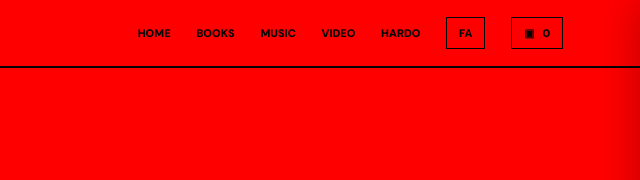
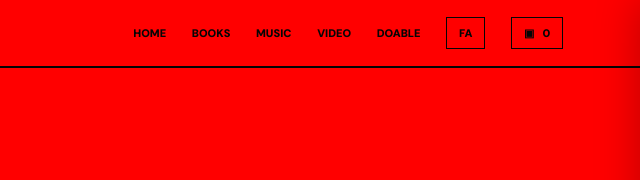
Before and after one commit to 3obhan/3obhan.github.io, a plain HTML site: page book/index.html in a window 1280 px wide. Shown: the top 180 px of the page, 640-1280 px from the left. Drawn offline with Linux system fonts and the light colour scheme.

Commit message:
Organize personal archive navigation and sections

```diff
--- a/book/index.html
+++ b/book/index.html
@@ -1,6 +1,6 @@
 <!doctype html>
 <html lang="en" dir="ltr"><head><meta charset="utf-8"><meta name="viewport" content="width=device-width,initial-scale=1"><meta name="theme-color" content="#ff0000"><meta name="description" content="Digital books by Sobhan Ganji."><title>Books — Sobhan Ganji</title><link rel="stylesheet" href="../styles/site.css"></head><body>
-<header class="site-header"><a class="brand" href="../">SOBHAN <span>GANJI.</span></a><nav class="site-nav" aria-label="Main navigation"><a href="../" data-en="Home" data-fa="خانه">Home</a><a href="../book/" data-en="Books" data-fa="کتاب‌ها">Books</a><a href="../music/" data-en="Music" data-fa="موسیقی">Music</a><a href="../video/" data-en="Video" data-fa="ویدیو">Video</a><a href="../hardo/" data-en="Hardo" data-fa="هردو">Hardo</a><button class="lang-button" type="button">FA</button><button class="cart-open" type="button" aria-label="Shopping cart">▣ <span class="cart-count">0</span></button></nav></header>
+<header class="site-header"><a class="brand" href="../">SOBHAN <span>GANJI.</span></a><nav class="site-nav" aria-label="Main navigation"><a href="../" data-en="Home" data-fa="خانه">Home</a><a href="../book/" data-en="Books" data-fa="کتاب‌ها">Books</a><a href="../music/" data-en="Music" data-fa="موسیقی">Music</a><a href="../video/" data-en="Video" data-fa="ویدیو">Video</a><a href="../hardo/" data-en="Doable" data-fa="کردنی">Doable</a><button class="lang-button" type="button">FA</button><button class="cart-open" type="button" aria-label="Shopping cart">▣ <span class="cart-count">0</span></button></nav></header>
 <main><section class="hero"><div class="hero-inner"><div class="eyebrow" data-en="WORDS / QUOTES / STORIES" data-fa="کلمات / شعر / روایت">WORDS / QUOTES / STORIES</div><h1><span data-en="BOOKS" data-fa="کتاب‌ها">BOOKS</span><span class="light">.</span></h1><p class="hero-copy" data-en="Poetry, fiction and essays — collected here as digital editions." data-fa="شعر، داستان و جستار؛ اینجا در قالب نسخه‌های دیجیتال گرد آمده‌اند.">Poetry, fiction and essays — collected here as digital editions.</p><div class="hero-rule"><span>SOBHAN GANJI.</span><span data-en="01 / LITERATURE" data-fa="۰۱ / ادبیات">01 / LITERATURE</span></div></div></section>
 <section class="section"><div class="section-inner"><div class="section-heading"><div><div class="eyebrow" data-en="DIGITAL EDITIONS" data-fa="نسخه‌های دیجیتال">DIGITAL EDITIONS</div><h2 data-en="The Collection" data-fa="مجموعهٔ کتاب‌ها">The Collection</h2></div><span class="section-index" data-en="01 / BOOKS" data-fa="۰۱ / کتاب‌ها">01 / BOOKS</span></div>
 <p class="product-intro" data-en="All titles are digital editions. Cover art and download files can be added by the site owner." data-fa="همهٔ عنوان‌ها نسخهٔ دیجیتال‌اند. جلدها و فایل‌های دانلود را صاحب سایت می‌تواند اضافه کند.">All titles are digital editions. Cover art and download files can be added by the site owner.</p>
```
